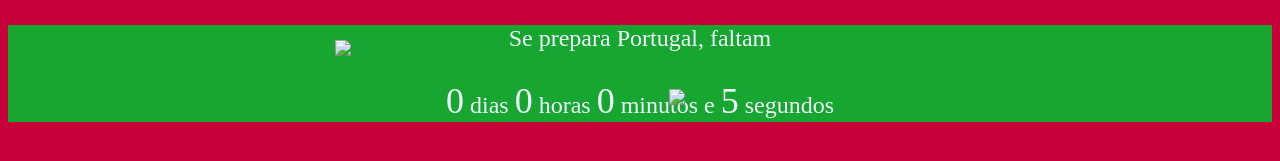
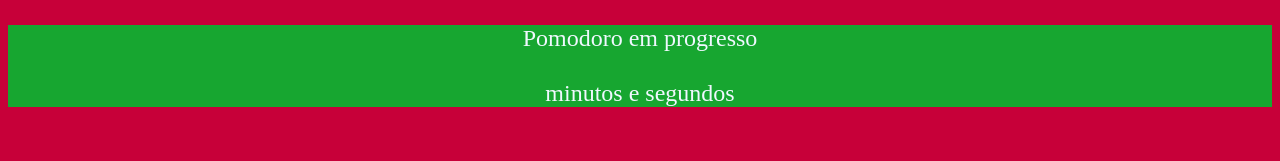
Before and after one commit to AndersonLira/pomodoro, a plain HTML site: page index.html in a window 1280 px wide. Shown: the part 403-564 px from the top of the page. Drawn offline with nearby package versions, Linux system fonts and the light colour scheme; a web font is replaced by a local one.

Commit message:
Song added. Digital font add

```diff
--- a/index.html
+++ b/index.html
@@ -1,7 +1,7 @@
 <html>
     <head>
     <meta charset="UTF-8">
-        <title>Família Fonte Lira</title>
+        <title>Pomodoro Timer</title>
         <style>
             body {
                 background: #C70039;
@@ -41,13 +41,13 @@
     <body >
         <div id="app">
             <img class = "center" src="logo.png"/><br>
-            <div class="display">
-                <p class="center">Se prepara Portugal, faltam</p><br>
-                <p class="center"><span>{{ days }}</span> dias <span>{{hours}}</span> horas <span>{{minutes}}</span> minutos e <span>{{seconds}}</span> segundos</p>
+            <div class="display" @click="start">
+                <p class="center">{{message}}</p><br>
+                <p class="center"><span>{{minutes}}</span> minutos e <span>{{seconds}}</span> segundos</p>
             </div>
         </div>
         <audio id="myAudio">
-                <source src="gunshot.mp3" type="audio/mpeg">
+                <source src="gun.mp3" type="audio/mpeg">
                 Your browser does not support the audio element.
         </audio>
         <script>
@@ -59,7 +59,8 @@
                         hours:'',
                         minutes:'',
                         seconds:'',
-                        started: false
+                        started: false,
+                        message: 'Pomodoro em progresso'
                     },
                     methods: {
                         updateTime: function(){
@@ -79,30 +80,15 @@
                                 var self = this;
                                 setInterval(self.updateTime,1000);
                             }
+                        },
+                        start: function(){
+                            var x = document.getElementById("myAudio");
+                            this.updateTime();
+                            x.play();
+
                         }
                     }
                 });
-                app.updateTime();
-                var balls = 0;
-                var interval = 2000;
-                ballInterval = setInterval(function(){
-                    if(balls >= 10){
-                        stopInterval();
-                    }
-                    var x = document.getElementById("myAudio");
-                    x.play();
-                    img = document.createElement('img',);
-                    img.setAttribute('src',"ball-mark.png");
-                    x = Math.floor((Math.random() * screen.width));
-                    y = Math.floor((Math.random() * screen.height));
-                    img.setAttribute('style','position:fixed;left:'+x+";top:"+y);
-                    document.getElementsByTagName('body')[0].appendChild(img);
-                    balls++;
-
-                },interval);
-                function stopInterval(){
-                    clearInterval(ballInterval);
-                }
         </script>
     </body>
 </html>
```
Also changed, not shown: digital-7.ttf (added), 1 other file.
